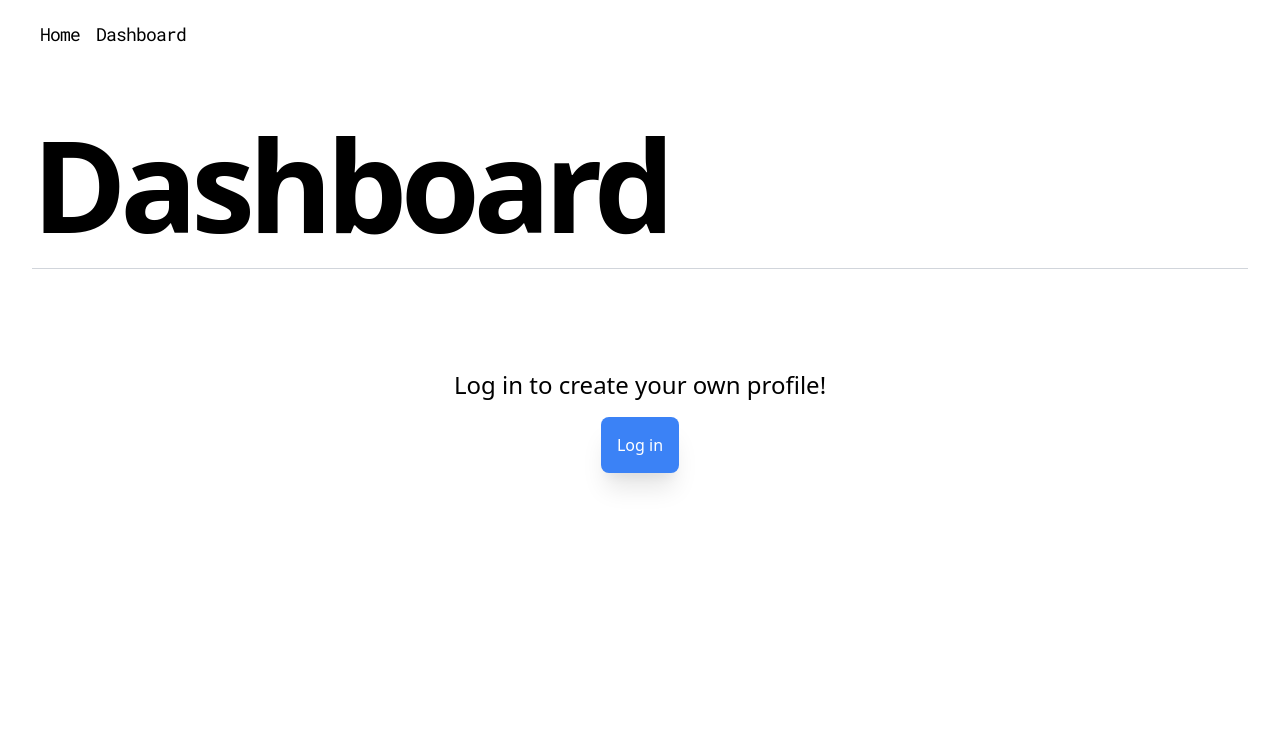
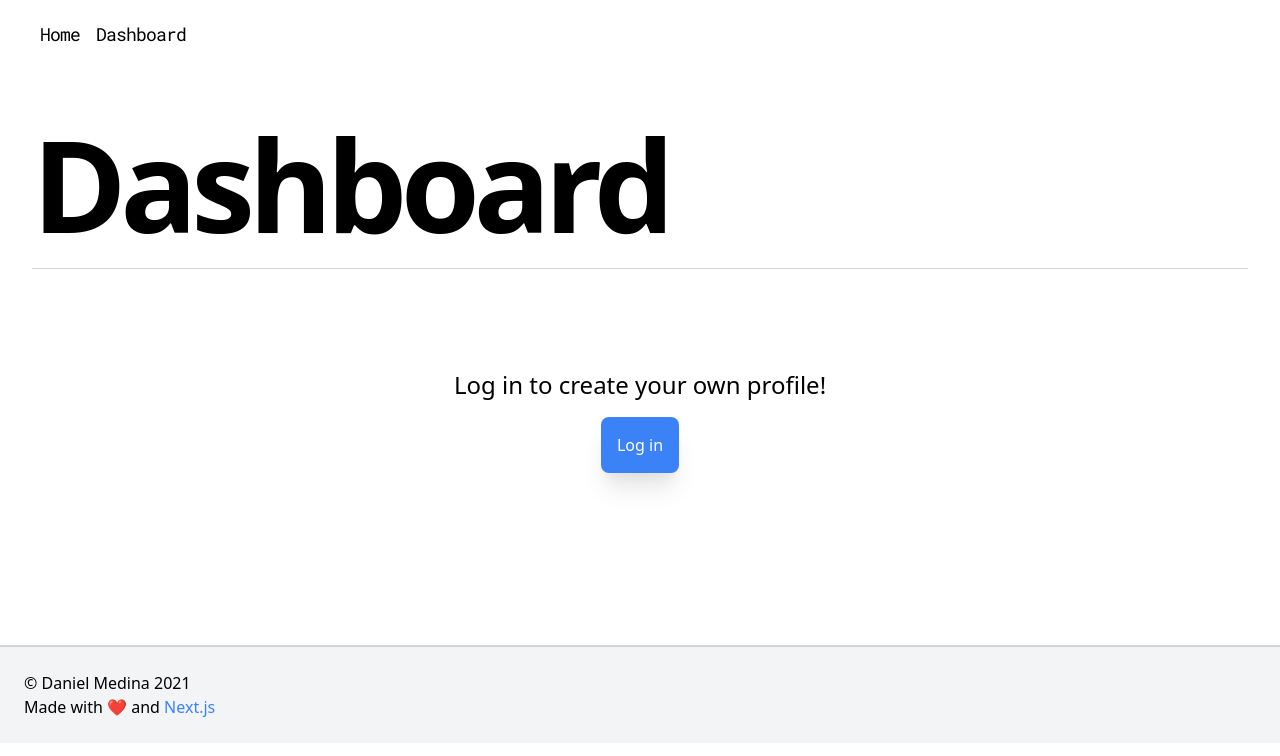
Before and after one commit to dnrm/crystal, a Next.js app: page /dashboard in a window 1280 px wide. Shown: the top 756 px of the page. Built offline with nearby package versions, Linux system fonts and the light colour scheme; no server answers; a web font is replaced by a local one.

Commit message:
Added footer to dashboard

```diff
--- a/pages/create-post.tsx
+++ b/pages/create-post.tsx
@@ -107,9 +107,6 @@ const Create = ({ session }: Props) => {
             <Head>
                 <title>Create Post | dnrm</title>
             </Head>
-            {/* <div className="gradient-1 filter blur-3xl bg-teal opacity-20 absolute w-1/2 h-56 rounded-r-full -top-10 -left-8 -z-10"></div>
-            <div className="gradient-1 filter blur-3xl bg-neon opacity-20 absolute w-96 h-2/3 top-28 -left-16 -z-10"></div>
-            <div className="gradient-1 filter blur-3xl bg-red-400 opacity-40 absolute w-96 h-72 rounded-r-full top-20 left-32 -z-10"></div> */}
             <Navbar />
             <main className="flex flex-col p-4 md:p-8">
                 <header className="flex items-center justify-between">
--- a/pages/dashboard.tsx
+++ b/pages/dashboard.tsx
@@ -5,6 +5,7 @@ import Navbar from "../components/Navbar";
 import Link from "next/link";
 import { GetServerSidePropsContext } from "next";
 import Post from "../components/Post";
+import Footer from "../components/Footer";
 
 export default function Login(props: any) {
     const [session] = useSession();
@@ -121,6 +122,8 @@ export default function Login(props: any) {
                     )}
                 </section>
             </main>
+            <br />
+            <Footer />
         </>
     );
 }
```
